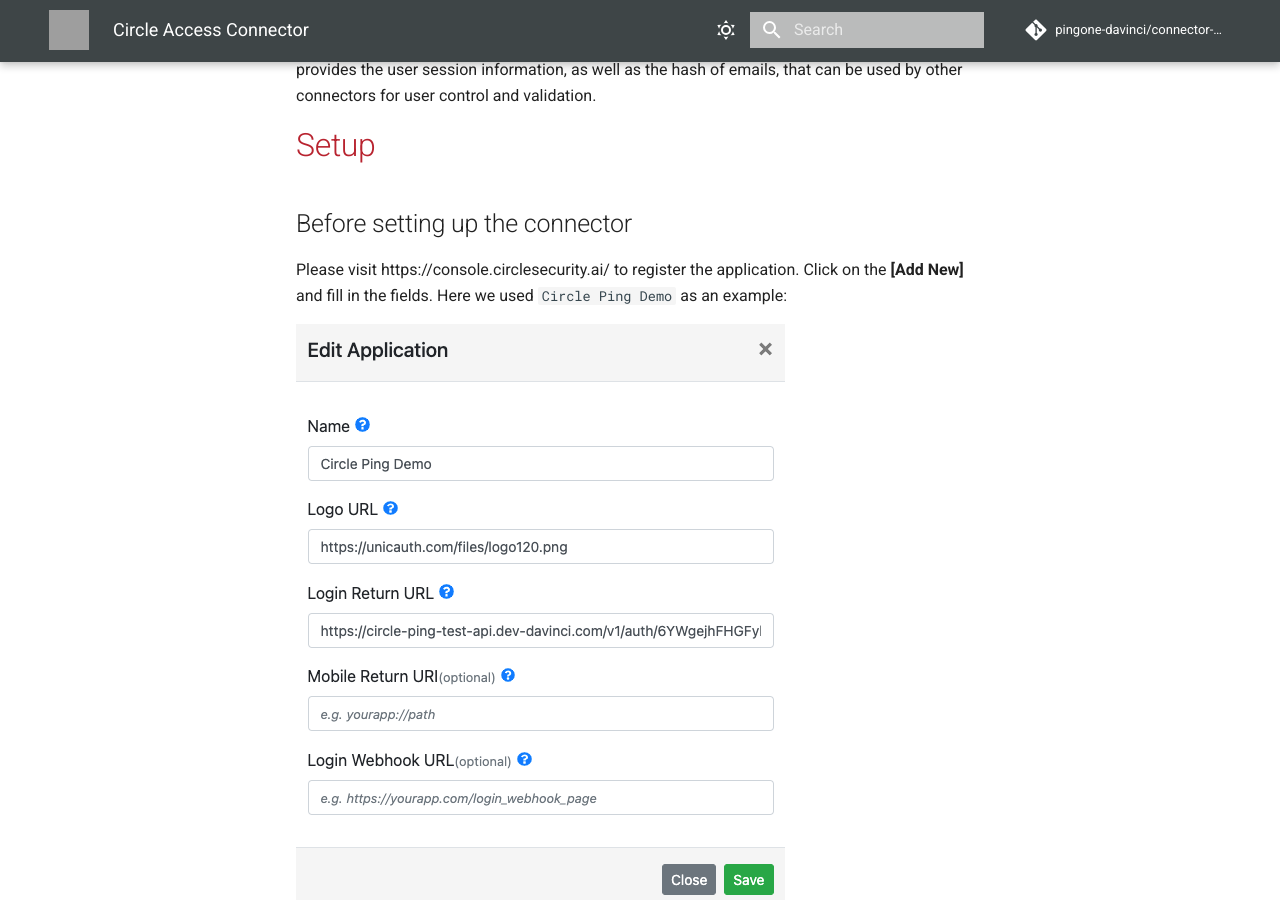
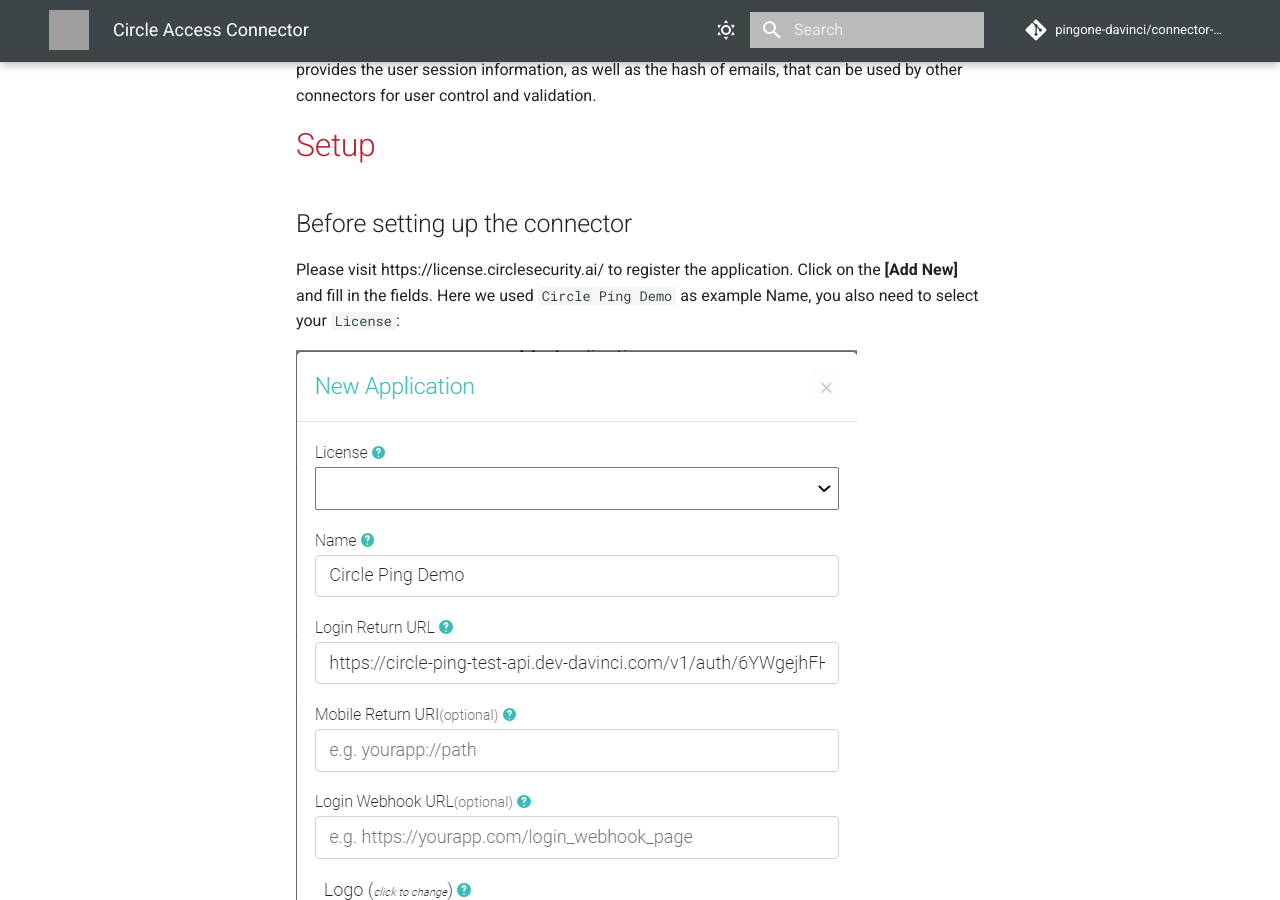
Before and after one commit to pingone-davinci/documentation, an MkDocs documentation site: the page built from docs/circleaccess/README.md, in a window 1280 px wide and 900 px high, scrolled down 333 px. Built offline with MkDocs 1.6.1 and Material for MkDocs 9.7.7, drawn with Linux system fonts in a browser that asks for light colours; comment, search, counter and statistics services are not loaded; some of the changed text lies outside the part shown; grey boxes are pictures that could not be loaded.

Commit message:
updated readme images and links

```diff
--- a/docs/circleaccess/README.md
+++ b/docs/circleaccess/README.md
@@ -11,8 +11,8 @@
 
 ## Before setting up the connector
 
-Please visit https://console.circlesecurity.ai/ to register the application.
-Click on the **[Add New]** and fill in the fields. Here we used `Circle Ping Demo` as an example:
+Please visit https://license.circlesecurity.ai/ to register the application.
+Click on the **[Add New]** and fill in the fields. Here we used `Circle Ping Demo` as example Name, you also need to select your `License`:
 
 ![alt text](images/circle_access_console.png)
 
@@ -31,7 +31,7 @@
 
 ![alt text](images/authentication.png)
 
-We have to go back to https://console.circlesecurity.ai/ to get the field values (click on the App **info icon** - the first icon)
+We have to go back to https://license.circlesecurity.ai/ to get the field values (click on the App **info icon** - the first icon)
 
 ![alt text](images/field_settings.png)
 
```
Also changed, not shown: docs/circleaccess/images/authentication.png, docs/circleaccess/images/circle_access_console.png, docs/circleaccess/images/field_settings.png.
